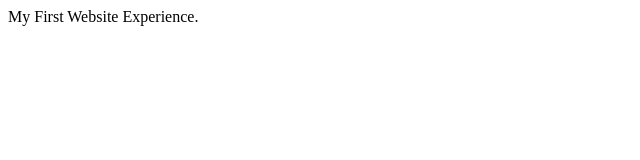
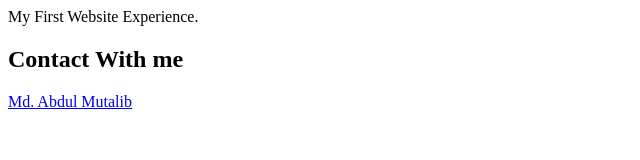
Before and after one commit to MdAbdulMutalib/CompleteWebDev, a plain HTML site: page index.html in a window 1280 px wide. Shown: the whole page, without its empty margins (0-640 px from the left). Drawn offline with Linux system fonts and the light colour scheme.

Commit message:
Contact section added

```diff
--- a/index.html
+++ b/index.html
@@ -8,5 +8,13 @@
 </head>
 <body>
     My First Website Experience.
+
+
+    <section>
+        <div>
+            <h2>Contact With me</h2>
+            <a href="facebook.com/mamutalibcse">Md. Abdul Mutalib</a>
+        </div>
+    </section>
 </body>
 </html>
```
